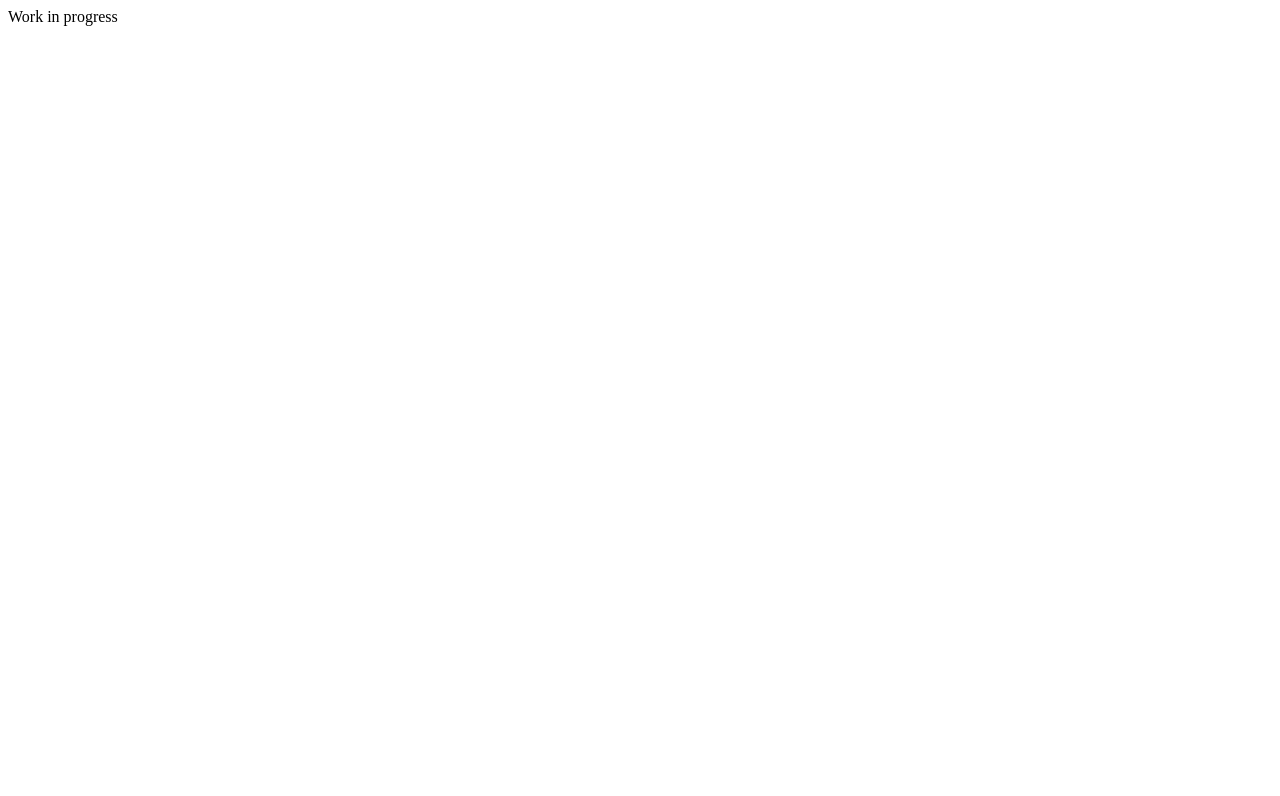
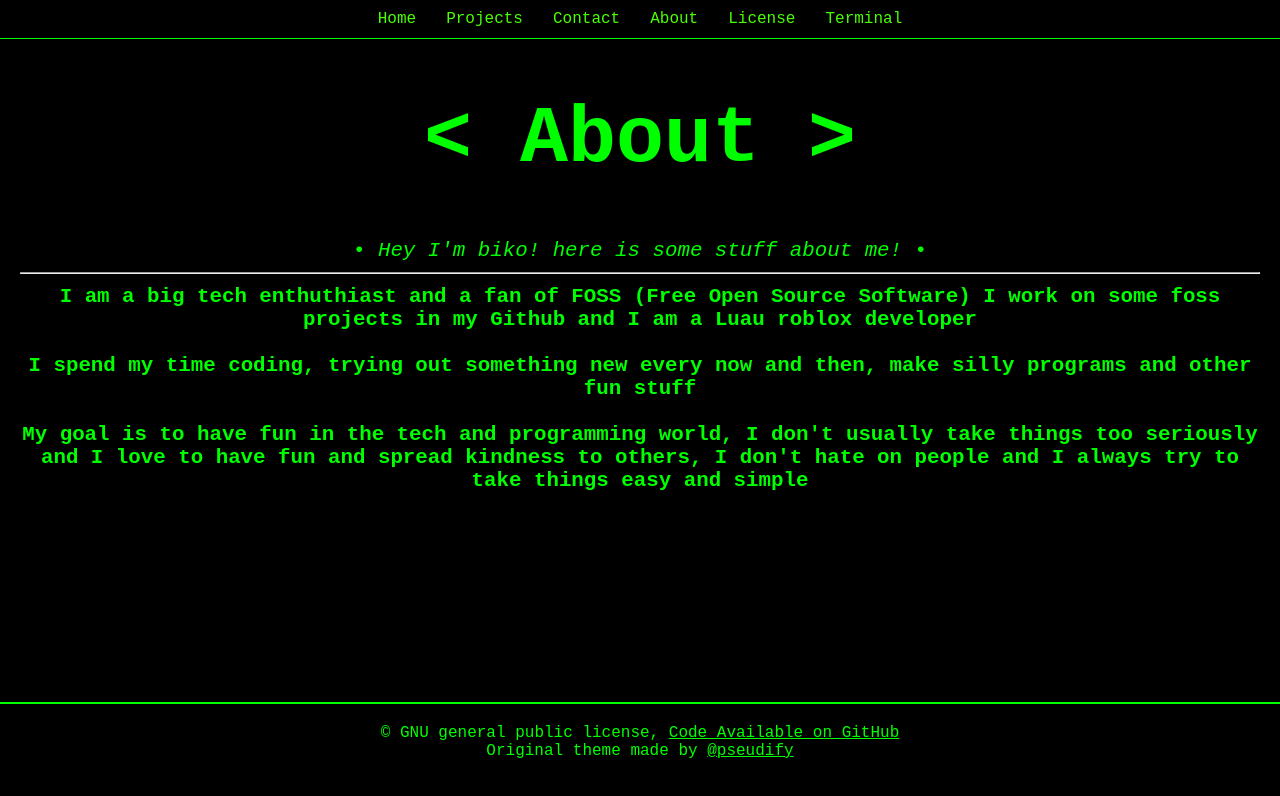
Before and after one commit to Bikoil/bikoil.github.io, a plain HTML site: page about.html in a window 1280 px wide. Drawn offline with Linux system fonts and the light colour scheme.

Commit message:
Added about and support pages, working blog page

```diff
--- /dev/null
+++ b/about.css
@@ -0,0 +1,68 @@
+header {
+    display: flex;
+    flex-direction: column;
+    align-items: center;
+    justify-content: center;
+    height: 20vh;
+    text-align: center;
+}
+
+header h1 {
+    font-size: 5em;
+    margin-bottom: -0.5em;
+}
+
+main {
+    padding: 20px;
+    text-align: center;
+    font-size: 1.3em;
+}
+
+.button-container {
+    margin-top:60px;
+    display: flex;
+    flex-direction: column;
+    align-items: center;
+}
+
+.btn {
+    background-color: #000;
+    color: #00FF00;
+    padding: 15px 30px;
+    text-decoration: none;
+    border-radius: 10px;
+    border: 1px solid #00FF00;
+    display: inline-flex;
+    align-items: center;
+    justify-content: center;
+    margin: 10px;
+    transition: background-color 0.3s ease-in-out, transform 0.3s ease-in-out;
+}
+
+.btn-logo {
+    width: 30px;
+    height: 30px;
+    margin-left: 10px;
+}
+
+.btn:hover {
+    transform: translateY(-3px);
+}
+
+body {
+    display: flex;
+    flex-direction: column;
+    min-height: 100vh;
+    margin: 0;
+}
+
+footer {
+    margin-top: auto;
+}
+a {
+    color: #00FF00;
+}
+
+a:hover {
+    color: #65ff72;
+}
--- a/about.html
+++ b/about.html
@@ -1 +1,47 @@
-Work in progress
+<!DOCTYPE html>
+<html lang="en">
+    <head>
+        <meta name="viewport" content="width=device-width, initial-scale=1.0">
+        <meta property="og:title" content="Biko">
+        <meta property="og:description" content="Silly Dev">
+        <meta property="og:image" content="https://bikoil.github.io/icons/favicon.webp">
+        <meta charset="UTF-8">
+        <title>Biko - About</title>
+        <link rel="stylesheet" href="global.css">
+        <link rel="stylesheet" href="about.css">
+        <link rel="icon" href="icons/favicon.webp" type="image/png">
+    </head>
+    <body>
+        <nav>
+            <ul>
+                <li><a href="index.html">Home</a></li>
+                <li><a href="projects.html">Projects</a></li>
+                <li><a href="contact.html">Contact</a></li>
+                <li><a href="about.html">About</a></li>
+                <li><a href="LICENSE.md">License</a></li>
+                <li><a href="https://iusearchbtw.com">Terminal</a></li>
+            </ul>
+        </nav>
+        <header>
+            <h1>< About ></h1>
+        </header>
+        <main>
+            <p>
+                • <em> Hey I'm biko! here is some stuff about me! </em> •
+            </p>
+            <hr>
+        <p><b> I am a big tech enthuthiast and a fan of FOSS (Free Open Source Software) I work on some foss projects in my Github and I am a Luau roblox developer </b></p>
+        <br>
+        <p><b> I spend my time coding, trying out something new every now and then, make silly programs and other fun stuff </b></p>
+        <br>
+        <p>
+            <b>My goal is to have fun in the tech and programming world, I don't usually take things too seriously and I love to have fun and spread kindness to others, I don't hate on people and I always try to take things easy and simple </b>
+        </p>
+        <br>
+        </main>
+        <footer>
+            <p>&copy; GNU general public license, <a href="https://github.com/Bikoil/bikoil.github.io" target="_blank">Code Available on GitHub</a></p>
+            <p>Original theme made by <a href="https://github.com/pseudify">@pseudify</a></p>
+        </footer>
+    </body>
+</html>
--- /dev/null
+++ b/support.css
@@ -0,0 +1,68 @@
+header {
+    display: flex;
+    flex-direction: column;
+    align-items: center;
+    justify-content: center;
+    height: 20vh;
+    text-align: center;
+}
+
+header h1 {
+    font-size: 5em;
+    margin-bottom: -0.5em;
+}
+
+main {
+    padding: 20px;
+    text-align: center;
+    font-size: 1.3em;
+}
+
+.button-container {
+    margin-top:60px;
+    display: flex;
+    flex-direction: column;
+    align-items: center;
+}
+
+.btn {
+    background-color: #000;
+    color: #00FF00;
+    padding: 15px 30px;
+    text-decoration: none;
+    border-radius: 10px;
+    border: 1px solid #00FF00;
+    display: inline-flex;
+    align-items: center;
+    justify-content: center;
+    margin: 10px;
+    transition: background-color 0.3s ease-in-out, transform 0.3s ease-in-out;
+}
+
+.btn-logo {
+    width: 30px;
+    height: 30px;
+    margin-left: 10px;
+}
+
+.btn:hover {
+    transform: translateY(-3px);
+}
+
+body {
+    display: flex;
+    flex-direction: column;
+    min-height: 100vh;
+    margin: 0;
+}
+
+footer {
+    margin-top: auto;
+}
+a {
+    color: #00FF00;
+}
+
+a:hover {
+    color: #65ff72;
+}
```
Also changed, not shown: contact.html (+1 -1 lines), support.html (+45 -1 lines).
